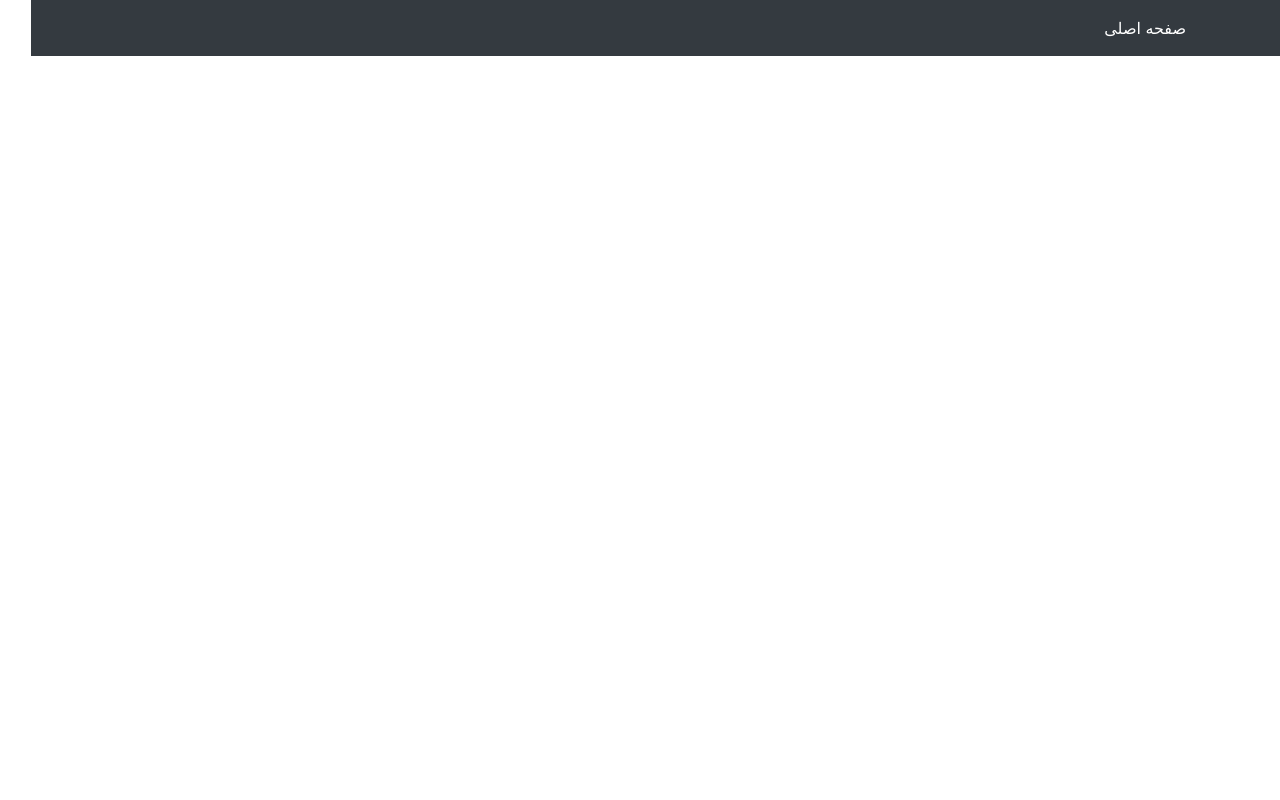
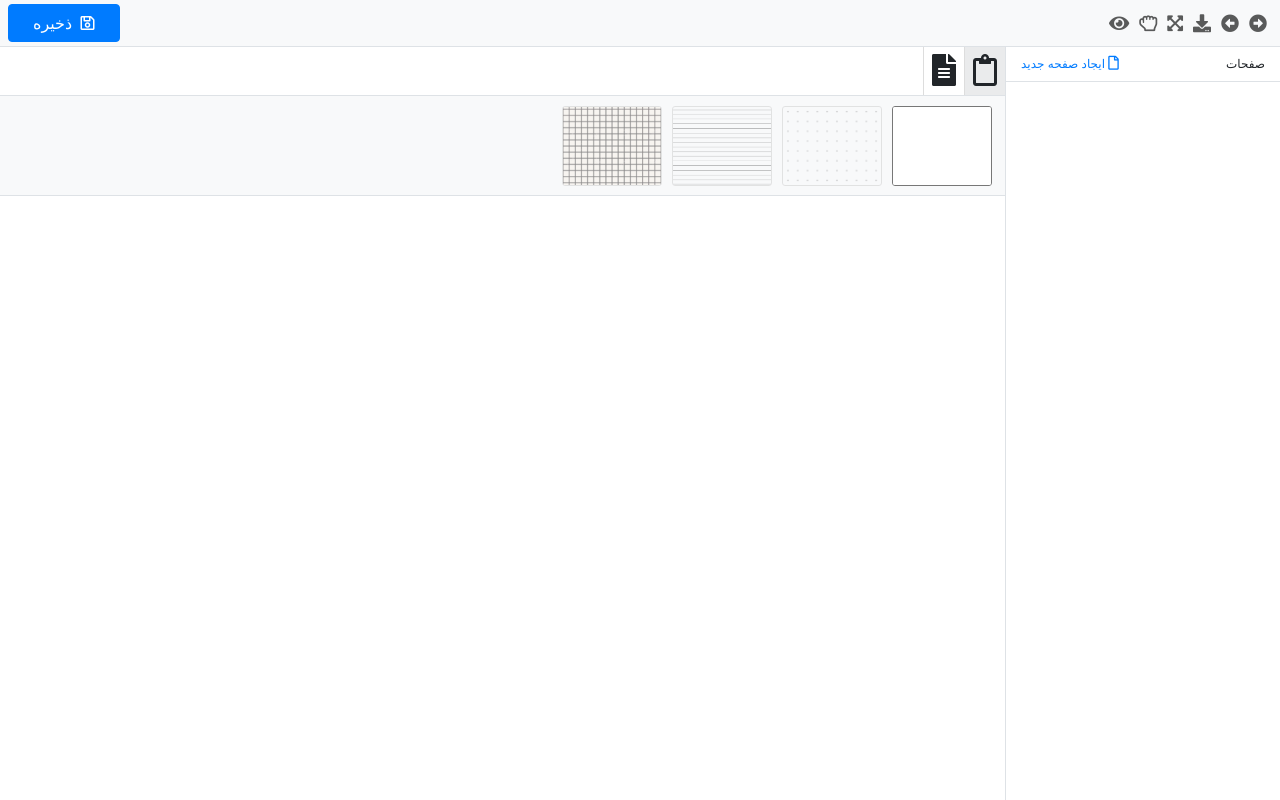
Before and after one commit to akbarSalahshour/bookstore-front-end, a Nuxt app: page /project in a window 1280 px wide. Before the commit this address had no page. Built offline with nearby package versions, Linux system fonts and the light colour scheme.

Commit message:
add project files and set style

```diff
--- a/assets/scss/_default.scss
+++ b/assets/scss/_default.scss
@@ -36,3 +36,10 @@ $color-default:(
     'muted':#6c757d,
     'white':#ffffff,
 ) !default;
+
+$page-bg-default:(
+	'dot',
+	'line',
+	'squre',
+	'white',
+) !default;
--- a/assets/scss/_mixins.scss
+++ b/assets/scss/_mixins.scss
@@ -1,14 +1,12 @@
-@import '~assets/scss/default.scss';
-
+@import "~assets/scss/default.scss";
 
 /***********************************************FONT SIZE************************************************/
-@mixin font_size($type: '') {
+@mixin font_size($type: "") {
+	// px  => from 8 through 30
+	$important: "";
 
-  // px  => from 8 through 30
-  $important: '';
-
-  @if($type !='') {
-    $important: '!important';
+	@if ($type != "") {
+		$important: "!important";
 	}
 
 	@for $font_size from 8 through 30 {
@@ -37,15 +35,15 @@
 			font-size: #{$font_size}rem #{$important};
 		}
 
-    $font_size: $font_size+0.1;
+		$font_size: $font_size + 0.1;
 	}
 }
 
 /***********************************************FONT SIZE************************************************/
 /***********************************************FONT WEIGHT************************************************/
-@mixin  font-weight(){
-    @for $font_weight from 1 through 10{
-        .font-#{$font_weight * 100}{
+@mixin font-weight() {
+	@for $font_weight from 1 through 10 {
+		.font-#{$font_weight * 100} {
 			font-weight: #{$font_weight * 100};
 		}
 	}
@@ -53,20 +51,27 @@
 
 /***********************************************FONT WEIGHT************************************************/
 /***********************************************BORDER RADIUS************************************************/
-@mixin rounded(){
-    @for $border_radius from 1 through 20{
-        .rounded-#{$border_radius}{
+@mixin rounded() {
+	@for $border_radius from 1 through 20 {
+		.rounded-#{$border_radius} {
 			border-radius: #{$border_radius}px;
 		}
-        .rounded-#{$border_radius}em{
+		.rounded-#{$border_radius}em {
 			border-radius: #{$border_radius}em;
 		}
-        .rounded-#{$border_radius}rem{
+		.rounded-#{$border_radius}rem {
 			border-radius: #{$border_radius}rem;
 		}
 	}
 }
 /***********************************************BORDER RADIUS************************************************/
+/***********************************************PAGES************************************************/
+@mixin page-bg() {
+	@each $bg-type in $page-bg-default {
+		&.bg-#{$bg-type} {
+			background-image: url("~assets/img/bg-#{$bg-type}.png");
+		}
+	}
+}
+/***********************************************PAGES************************************************/
 /***********************************************************************************************/
-/***********************************************************************************************/
-/***********************************************************************************************/
--- a/assets/scss/_variable.scss
+++ b/assets/scss/_variable.scss
@@ -7,6 +7,7 @@ $info:#17a2b8;
 $light:#f8f9fa;
 $lightgray:#dddddd;
 $dark:#343a40;
-$muted:#6c757d;
+$darkMuted:#595a5a;
+$muted:#979797;
 $white:#ffffff;
 $pink:#e2e0dc;
--- a/assets/scss/style.scss
+++ b/assets/scss/style.scss
@@ -1,46 +1,58 @@
+@import "~assets/scss/variable.scss";
+@import "~assets/scss/mixins.scss";
+@import "~assets/scss/default.scss";
 
-@import '~assets/scss/variable.scss';
-@import '~assets/scss/functions.scss';
-@import '~assets/scss/mixins.scss';
-@import '~assets/scss/default.scss';
-
-body{
+body {
 	direction: rtl;
 	text-align: right;
 	background-color: $white;
-    .container{
+	.container {
 		overflow: hidden;
 	}
 }
 
-a{
+a {
 	text-decoration: none;
-    &:hover{
+	&:hover {
 		text-decoration: none;
 	}
 }
 
-
-.cpo{
+.cpo {
 	cursor: pointer !important;
 }
 
-.outline-none{
+.outline-none {
 	outline: none !important;
 }
-.border-none{
-    border:none ;
+.border-none {
+	border: none;
 }
 @include font-size();
 @include font-weight();
 @include rounded();
-@each $index , $breakpoint in $breakpoint-default {
-    @media screen and #{$breakpoint}{
+@each $index, $breakpoint in $breakpoint-default {
+	@media screen and #{$breakpoint} {
 		@include font-size($index);
 	}
 }
 
-
-.scroll-hide::-webkit-scrollbar{
+.scroll-hide::-webkit-scrollbar {
 	display: none;
 }
+
+.webkit-scrollbar::-webkit-scrollbar {
+	width: 8px;
+	height: 12px;
+}
+.webkit-scrollbar::-webkit-scrollbar-thumb {
+	background-color: #bfbfbf;
+}
+.webkit-scrollbar::-webkit-scrollbar {
+	background-color: #ececec;
+}
+
+.overflow-y {
+	overflow-y: auto;
+	overflow-x: hidden;
+}
--- /dev/null
+++ b/components/PPages.vue
@@ -0,0 +1,168 @@
+<template>
+  <b-row class="m-0">
+    <b-col
+      id="project_tools_top"
+      cols="12"
+      class="font-20em border-bottom m-0 d-flex p-0"
+    >
+      <div class="active">
+        <i class="far fa-clipboard mx-2"></i>
+      </div>
+      <div><i class="fas fa-file-alt mx-2"></i></div>
+    </b-col>
+    <b-col id="project_menu_top" cols="12" class="border-bottom bg-light px-2">
+      <div class="d-flex">
+        <div
+          v-for="src in backgroundImages"
+          :key="src"
+          :class="['parent-bg-image', { active: src === selectBI }]"
+          @click="changeBackgroundImage(src)"
+        >
+          <img :src="backgroundImg(src)" :alt="altImg(src)" />
+        </div>
+      </div>
+    </b-col>
+    <b-col
+      id="project_main_box"
+      cols="12"
+      class="webkit-scrollbar overflow-auto d-flex py-3"
+    >
+      <textarea
+        id="main_page"
+        ref="main_page"
+        v-if="selectedPage"
+        :class="[
+          'm-auto',
+          'border',
+          'p-2',
+          'rounded-5',
+          `bi-${selectedPage.style.background}`,
+        ]"
+        :style="setting"
+        @scroll="scrollTextarea"
+        @change="changeTextarea"
+        v-model="valueTextarea"
+      >
+      </textarea>
+    </b-col>
+  </b-row>
+</template>
+
+<script>
+import { mapGetters } from "vuex";
+export default {
+  data() {
+    return {
+      selectBI: "white",
+      valueTextarea: "",
+    };
+  },
+  methods: {
+    scrollTextarea() {
+      alert("متن مورد نظر از یک صفحه بیشتر است!!");
+    },
+    changeTextarea() {
+      this.$store.commit("pages/updateText", this.valueTextarea);
+    },
+    backgroundImg(src) {
+      return require(`@/assets/img/bg-${src}.png`);
+    },
+    altImg(src) {
+      return `Background ${src}`;
+    },
+    changeBackgroundImage(src) {
+      this.selectBI = src;
+      this.$store.commit("pages/updateBI", src);
+    },
+  },
+  watch: {
+    selectedPage(value) {
+      this.valueTextarea = value.text;
+    },
+  },
+  computed: {
+    ...mapGetters("pages", {
+      selectedPage: "getSelectedPage",
+      setting: "getSetting",
+      backgroundImages: "getBackgroundImage",
+    }),
+  },
+};
+</script>
+
+
+<style lang="scss">
+@import "~assets/scss/mixins.scss";
+#project_tools_top {
+  & > div {
+    border-left: 1px solid #ddd;
+    cursor: pointer;
+    &.active {
+      background-color: #eaebec;
+      cursor: unset;
+    }
+  }
+}
+#project_menu_top {
+  height: 100px;
+  .parent-bg-image {
+    height: 80px;
+    width: 100px;
+    overflow: hidden;
+    margin: 10px 5px;
+    border: 1px solid #cccccc;
+    border-radius: 3px;
+    opacity: 0.5;
+    &.active,
+    &:hover {
+      border-color: #777777;
+      opacity: 1;
+    }
+    & > img {
+      height: 100%;
+      width: 100%;
+      object-fit: cover;
+      cursor: pointer;
+    }
+  }
+}
+#project_main_box {
+  height: calc(100vh - 47px - 150px);
+  #main_page {
+    font-size: 0.8em;
+    line-height: 2.8em;
+    background-repeat: repeat-x, repeat-y;
+    background-position: 0 0, 0 -7px;
+    background-image: linear-gradient(to right, white 5px, transparent 5px),
+      linear-gradient(white 0, white 96%, white 96%, #999999 100%);
+    background-size: 0;
+    border: 0;
+    resize: none;
+    overflow: hidden;
+    &.bi-dot {
+      background-size: 8px 100%, 100% 2.8em;
+    }
+    &.bi-line {
+      background-size: 100%, 100% 2.8em;
+    }
+    &.bi-squre {
+      background-size: 30px 100%, 100% 2.8em;
+      background-repeat: repeat;
+      background-image: linear-gradient(
+          to right,
+          #999999,
+          1px,
+          transparent 1px,
+          rgba(255, 0, 0, 0) 1px
+        ),
+        linear-gradient(
+          transparent 25px,
+          #999999 26px,
+          transparent 25px,
+          transparent
+        );
+      background-position: 20px 7px;
+    }
+  }
+}
+</style>
--- /dev/null
+++ b/components/PSidebar.vue
@@ -0,0 +1,84 @@
+<template>
+  <div>
+    <b-row class="font-12 border-bottom py-2 m-0">
+      <b-col cols="6">صفحات</b-col>
+      <b-col cols="6" class="text-left text-primary cpo" @click="createPage">
+        <i class="far fa-file font-14"></i>
+        ایجاد صفحه جدید
+      </b-col>
+    </b-row>
+    <div id="container_sidebar" class="webkit-scrollbar overflow-y m-0">
+      <b-col
+        cols="6"
+        class="d-inline-block my-2 cpo"
+        :title="page.text"
+        v-for="page in pages"
+        :key="page.id"
+        @click="changeSelected(page.id)"
+      >
+        <span
+          :class="[
+            'sidebar-page',
+            'd-block',
+            'border',
+            'col-10',
+            'm-auto',
+            `bg-${page.style.background}`,
+            { active: page.id == activePage },
+          ]"
+        />
+        <span
+          :class="[
+            'd-block',
+            'mt-1 text-center',
+            'font-12',
+            page.id == activePage ? 'text-dark' : 'text-secondary',
+          ]"
+          >{{ page.name }}
+        </span>
+      </b-col>
+    </div>
+  </div>
+</template>
+<script>
+import { mapGetters } from "vuex";
+export default {
+  data() {
+    return {
+      activePage: 0,
+    };
+  },
+  methods: {
+    createPage() {
+      this.$store.dispatch("pages/createPage").then((response) => {
+        this.activePage = response;
+      });
+    },
+    changeSelected(id) {
+      this.activePage = id;
+      this.$store.commit("pages/changeSelected", id);
+    },
+  },
+  computed: {
+    ...mapGetters("pages", {
+      pages: "getpages",
+    }),
+  },
+};
+</script>
+<style lang="scss" scoped>
+@import "~assets/scss/variable.scss";
+@import "~assets/scss/mixins.scss";
+#container_sidebar {
+  height: calc(100vh - 35px - 47px);
+  .sidebar-page {
+    height: 50px;
+    border-radius: 4px;
+    background-size: cover;
+    @include page-bg();
+    &.active {
+      border-color: $darkMuted !important;
+    }
+  }
+}
+</style>
--- /dev/null
+++ b/components/PTopPanel.vue
@@ -0,0 +1,35 @@
+<template>
+  <div id="top_panel" class="px-2 py-1 border-bottom bg-light" ref="top_panel">
+    <b-row>
+      <b-col cols="6" class="parent-top-right-parnel">
+        <i class="fas fa-arrow-alt-circle-right"></i>
+        <i class="fas fa-arrow-alt-circle-left"></i>
+        <i class="fas fa-download"></i>
+        <i class="fas fa-expand-arrows-alt"></i>
+        <i class="far fa-hand-rock"></i>
+        <i class="fas fa-eye"></i>
+      </b-col>
+      <b-col cols="6" class="text-left">
+        <b-button class="px-4" variant="primary">
+          <i class="far fa-save ml-1"></i>
+          ذخیره
+        </b-button>
+      </b-col>
+    </b-row>
+  </div>
+</template>
+
+
+<style lang="scss">
+@import "@/assets/scss/variable.scss";
+.parent-top-right-parnel i {
+  display: inline-flex;
+  justify-content: center;
+  flex-direction: column;
+  height: 100%;
+  font-size: 18px;
+  color: $darkMuted;
+  margin: auto 5px;
+  cursor: pointer;
+}
+</style>
--- /dev/null
+++ b/layouts/project.vue
@@ -0,0 +1,5 @@
+<template>
+  <div>
+    <Nuxt />
+  </div>
+</template>
--- /dev/null
+++ b/pages/project/index.vue
@@ -0,0 +1,36 @@
+<template>
+  <div class="overflow-hidden">
+    <p-top-panel />
+    <div id="project_container">
+      <div class="project-sidebar border-left">
+        <p-sidebar />
+      </div>
+      <div id="project_pages">
+        <p-pages />
+      </div>
+      <!-- <div class="project-sidebar border-right">
+        <p-sidebar />
+      </div> -->
+    </div>
+  </div>
+</template>
+<script>
+export default {
+  layout: "project",
+};
+</script>
+<style lang="scss">
+@import '~assets/scss/variable.scss';
+#project_container {
+  height: calc(100vh - 47px);
+  width: 100vw;
+  overflow: hidden;
+  display: flex;
+  .project-sidebar {
+    width: 275px;
+  }
+  #project_pages {
+    width: calc(100vw - (1 * 275px));
+  }
+}
+</style>
--- /dev/null
+++ b/store/pages.js
@@ -0,0 +1,72 @@
+
+
+function defaultPage(id) {
+	const page = {
+		id,
+		name: `صفحه ${id}`,
+		text: 'متن صفحه',
+		style: {
+			background: 'white',
+			font_size: '3cm'
+		}
+	}
+	return page;
+}
+
+//------------------------------------------------------------------//
+
+
+export const state = () => ({
+	pages: [],
+	selectedId: 0,
+	setting: {
+		width: '25cm',
+		flex: '0 0 25cm',
+		height: '10cm',
+		fontSize: '14px',
+	},
+	backgroundImage: [
+		'white',
+		'dot',
+		'line',
+		'squre',
+	]
+});
+export const getters = {
+	getpages: (state) => state.pages,
+	getLength: (state) => state.pages.length,
+	getLastPage: (state) => {
+		const lastItem = state.pages.slice(state.pages.length - 1)[0];
+		const id = lastItem ? lastItem.id : 0;
+		return id;
+	},
+	getSelectedPage: (state) => state.pages.find(p => p.id === state.selectedId),
+	getSetting: (state) => state.setting,
+	getBackgroundImage: (state) => state.backgroundImage
+};
+export const mutations = {
+	createPage(state, page) {
+		state.pages.push(page);
+	},
+	changeSelected(state, id) {
+		state.selectedId = id;
+	},
+	updateBI(state, backgroundImage) {
+		const findIndex=state.pages.findIndex(p => p.id === state.selectedId);
+		let newPages={...state.pages};
+		newPages[findIndex].style.background = backgroundImage;
+	},
+	updateText(state, text) {
+		const findIndex=state.pages.findIndex(p => p.id === state.selectedId);
+		let newPages={...state.pages};
+		newPages[findIndex].text = text;
+	}
+}
+export const actions = {
+	createPage({ commit, getters }) {
+		const id = getters['getLastPage'] + 1;
+		commit('createPage', defaultPage(id));
+		commit('changeSelected', id);
+		return id;
+	},
+}
```
Lines whose indentation alone changed are shown as unchanged.
